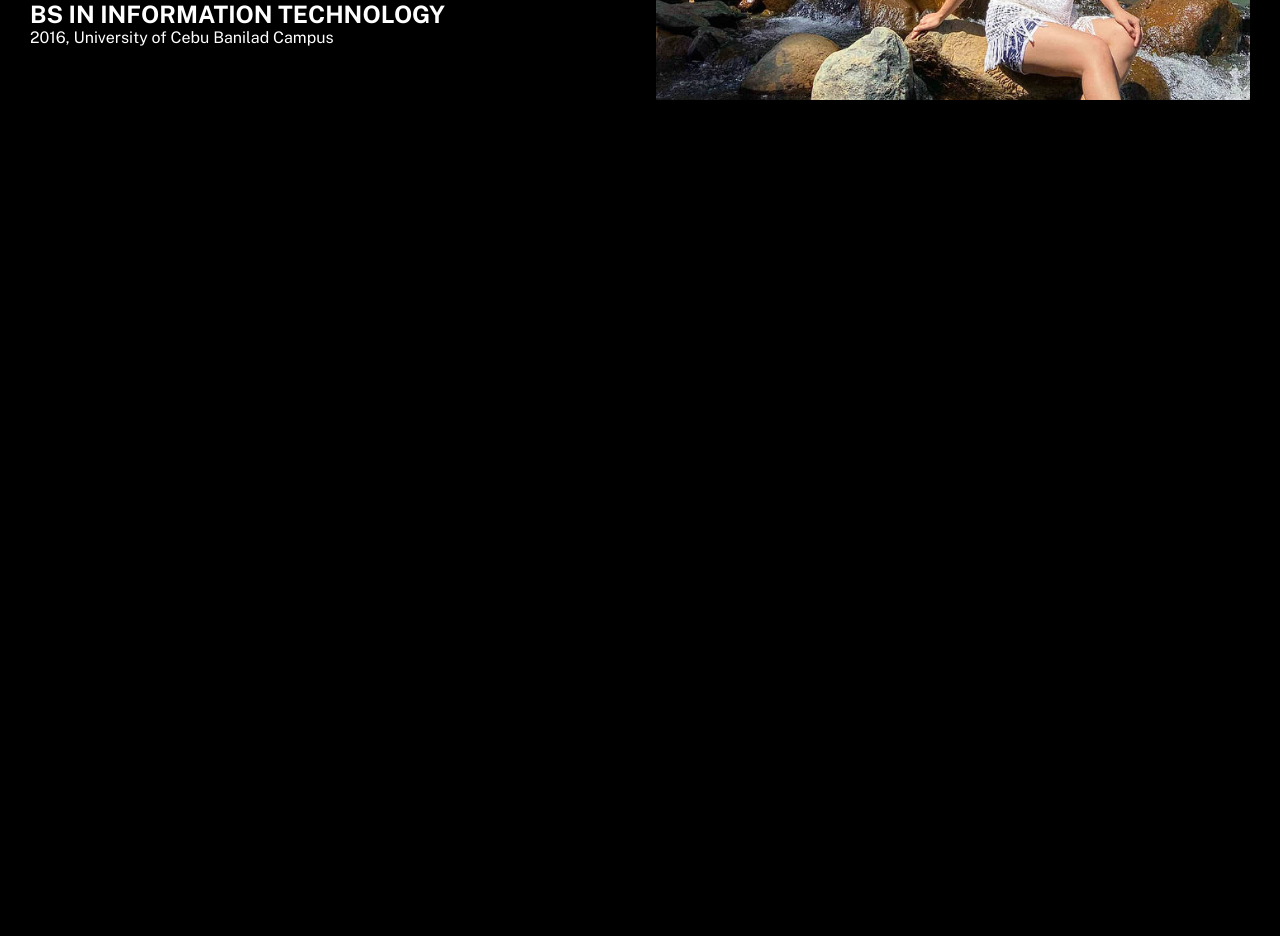
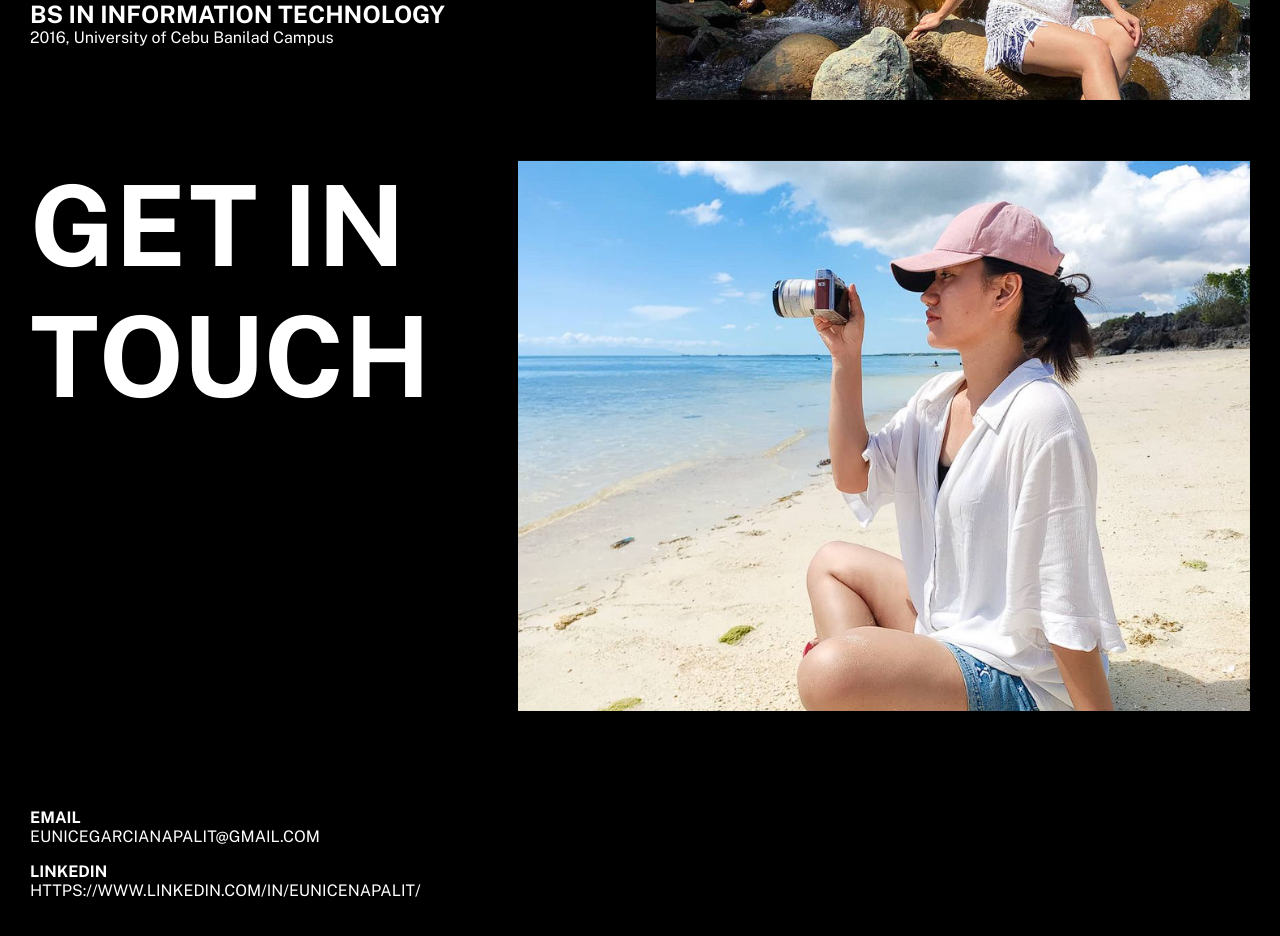
Before and after one commit to ornops/eunice-portfolio-website, a React (Create React App) app: page / in a window 1280 px wide. Shown: the part 2300-3236 px from the top of the page. Before the commit the page ends 2460 px from the top, so only its background shows below. Built offline with nearby package versions, Linux system fonts and the light colour scheme.

Commit message:
Added Contact Section

```diff
--- a/src/App.js
+++ b/src/App.js
@@ -2,6 +2,7 @@ import HeroSection from './components/hero-section/hero-section';
 import AboutSection from './components/about-section/about-section';
 import ExperienceSection from './components/experience-section/experience-section';
 import SkillsEducationSection from './components/skills-education-section/skills-education-section';
+import ContactsSection from './components/contacts-section/contacts-section';
 import './index.scss'
 function App() {
   return (
@@ -9,6 +10,7 @@ function App() {
       <HeroSection/>
       <ExperienceSection/>
       <SkillsEducationSection/>
+      <ContactsSection/>
     </div>
   );
 }
--- a/src/assets/images.js
+++ b/src/assets/images.js
@@ -3,7 +3,8 @@ const Images = {
     experienceSectionLeftImage : require('../assets/images/trax-image.avif'),
     experienceSectionRightImage : require('../assets/images/reasonate-image.avif'),
     educationSectionImage : require('../assets/images/skills-image-1.png'),
-    skillsSectionImage : require('../assets/images/skills-image-2.png')
+    skillsSectionImage : require('../assets/images/skills-image-2.png'),
+    contactsImage : require('../assets/images/contacts-image.png'),
 }
 
 export default Images;
--- /dev/null
+++ b/src/components/contacts-section/contacts-section.jsx
@@ -0,0 +1,35 @@
+import React from 'react'
+import './contacts-section.scss'
+import Images from '../../assets/images'
+
+const ContactsSection = () => {
+  return (
+    <div className='section-container contacts-section-container'>
+      <div className="contacts-left-section-container">
+        <div className="h1-container">
+            <h1>Get in touch</h1>
+        </div>
+
+        <div className="contact-details-container">
+            <div className="email-container">
+                <p>Email</p>
+                <p>eunicegarcianapalit@gmail.com</p>
+            </div>
+            <div className="linked-in-container">
+                <p>LinkedIn</p>
+                <p>https://www.linkedin.com/in/eunicenapalit/</p>
+            </div>
+
+        </div>
+      </div>
+      <div className="contacts-right-section-container">
+        <div className="contacts-image-container">
+            <img src={Images.heroSectionImage} alt="" />
+        </div>
+
+      </div>
+    </div>
+  )
+}
+
+export default ContactsSection;
--- /dev/null
+++ b/src/components/contacts-section/contacts-section.scss
@@ -0,0 +1,62 @@
+.contacts-section-container{
+    display: flex;
+    .contacts-left-section-container{
+        width: 40%;
+        display: flex;
+        // height: 100%;
+        overflow: hidden;
+        flex-direction: column;
+
+        // gap: 14em;
+        .h1-container{
+            height: 50%;
+            h1{
+                font-weight: 700;
+                font-size: 7em;
+                text-transform: uppercase;
+            }
+        }
+
+        .contact-details-container{
+            display: flex;
+            flex-direction: column;
+            justify-content: end;
+            height: 50%;
+            gap: 1em;
+            .email-container{
+
+                p:first-child{
+                    font-size: 1em;
+                    font-weight: 700;
+                }
+                p{
+                    text-transform: uppercase;
+                }
+            }
+            .linked-in-container{
+                p:first-child{
+                    font-size: 1em;
+                    font-weight: 700;
+                }
+                p{
+                    text-transform: uppercase;
+                }
+            }
+        }
+
+    }
+
+    .contacts-right-section-container{
+        width: 60%;
+        // height: 100%;
+        overflow: hidden;
+        .contacts-image-container{
+            width: 100%;
+            overflow: hidden;
+            img{
+                width: 100%;
+                object-fit: cover;
+            }
+        }
+    }
+}
```
Also changed, not shown: src/assets/images/contacts-image.png (added).
